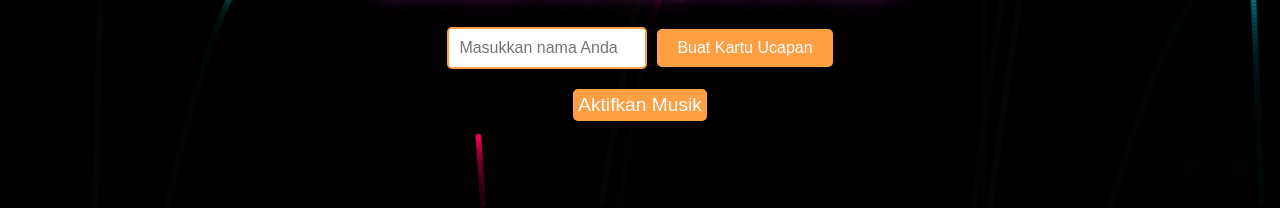
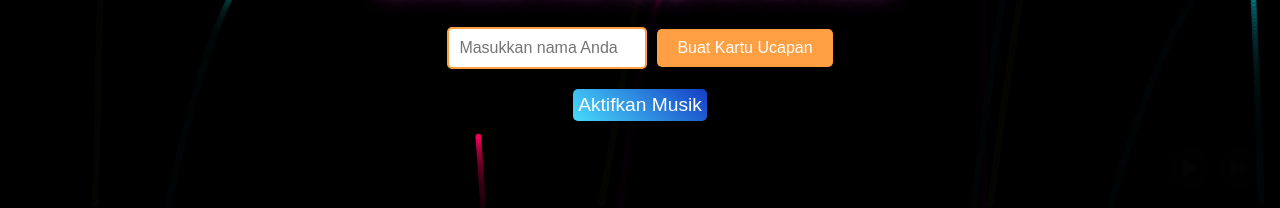
Before and after one commit to FarminWabula/Selamat_Hari_Raya, a plain HTML site: page index.html in a window 1280 px wide. Shown: the part 592-800 px from the top of the page. Drawn offline with Linux system fonts and the light colour scheme.

Commit message:
Update styles.css

```diff
--- a/styles.css
+++ b/styles.css
@@ -278,5 +278,5 @@ audio {
 #enableMusic {
     padding: 5px 5px;
     font-size: 1.2rem;
-    background: linear-gradient(#48dbfb, 0 0 20px #48dbfb, 0 0 30px #48dbfb;);
+    background: linear-gradient(45deg, #48dbfb, #153ec5);
 }
```
